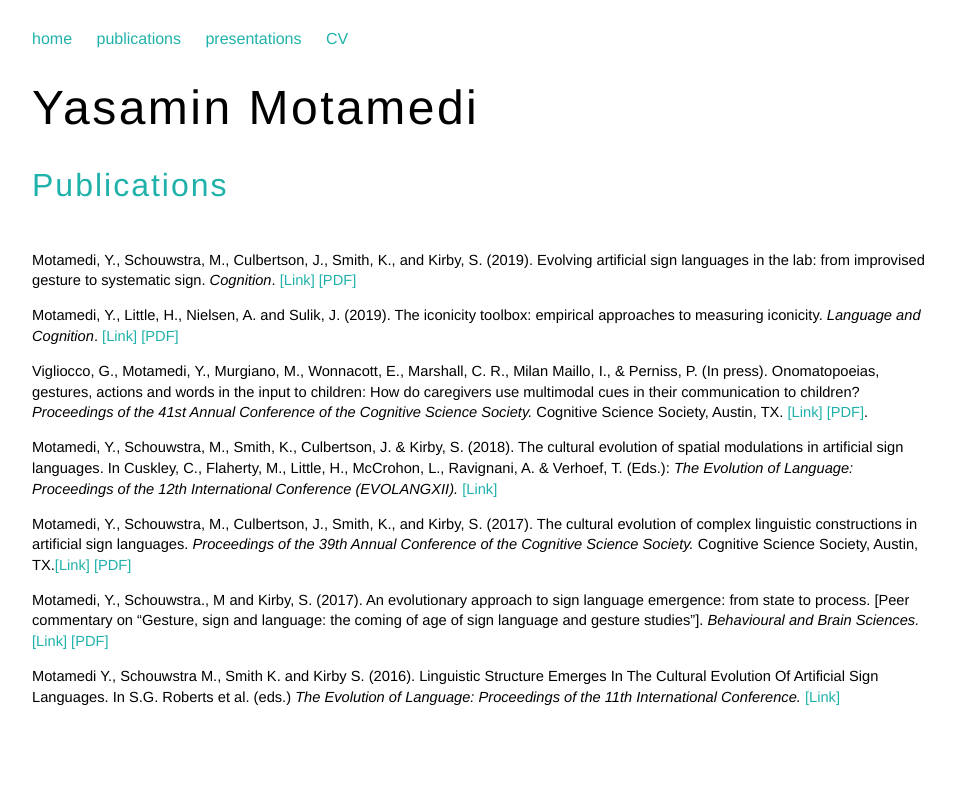
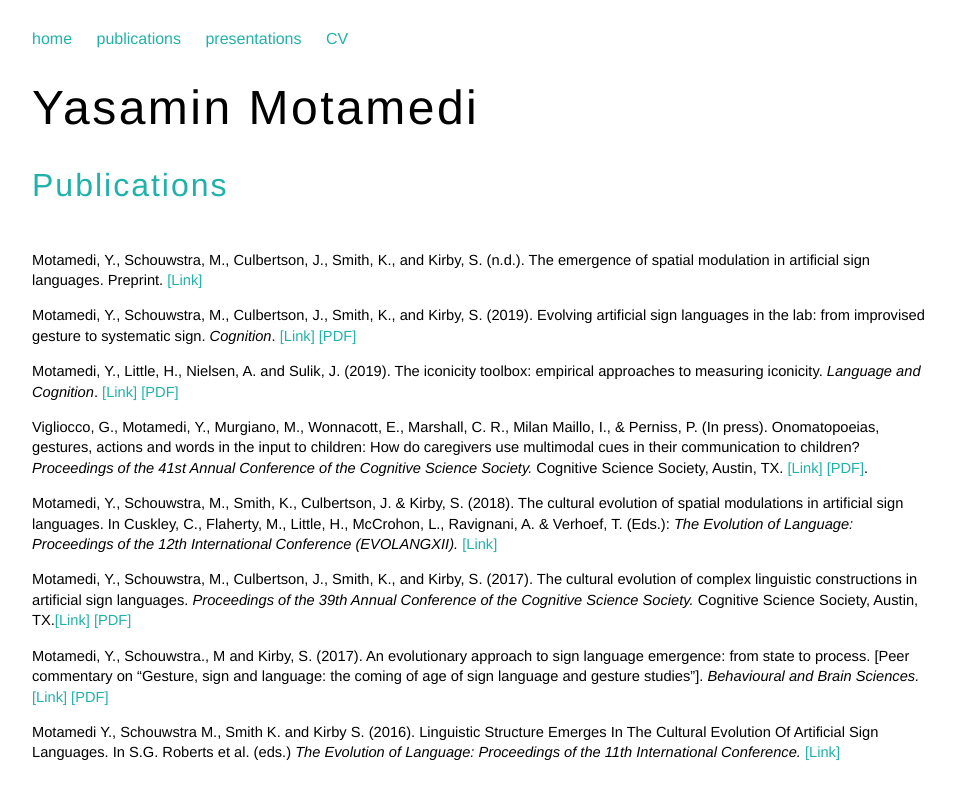
Before and after one commit to ymotamedi/ymotamedi.github.io, a Jekyll site: the page built from publications.html, in a window 1280 px wide. Shown: the top 799 px of the page, without its empty margins (160-1115 px from the left). Built offline with Jekyll 4.4.1, drawn with Linux system fonts in a browser that asks for light colours.

Commit message:
update publications with space pre-print

```diff
--- a/publications.html
+++ b/publications.html
@@ -3,6 +3,10 @@ layout: others
 title: Publications
 ---
 <h2>Publications </h2>
+
+<p>Motamedi, Y., Schouwstra, M., Culbertson, J., Smith, K., and Kirby, S. (n.d.).
+  The emergence of spatial modulation in artificial sign languages. Preprint.
+  <a href="https://psyarxiv.com/p6zy4/" target='blank'> [Link]</a>
 
 <p>Motamedi, Y., Schouwstra, M., Culbertson, J., Smith, K., and Kirby, S. (2019).
   Evolving artificial sign languages in the lab: from improvised gesture to systematic sign.
```
